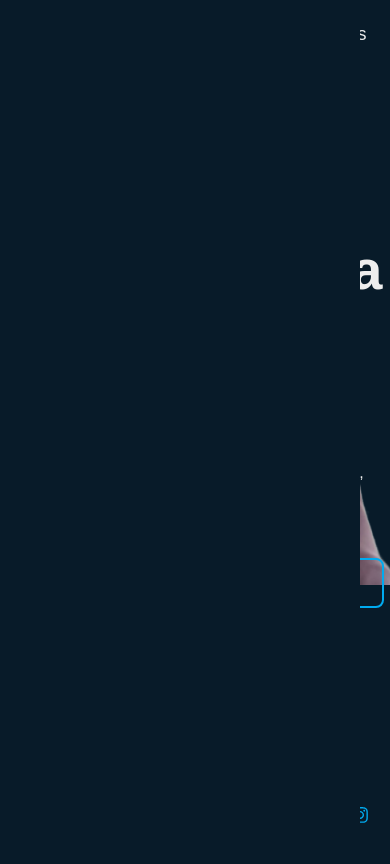
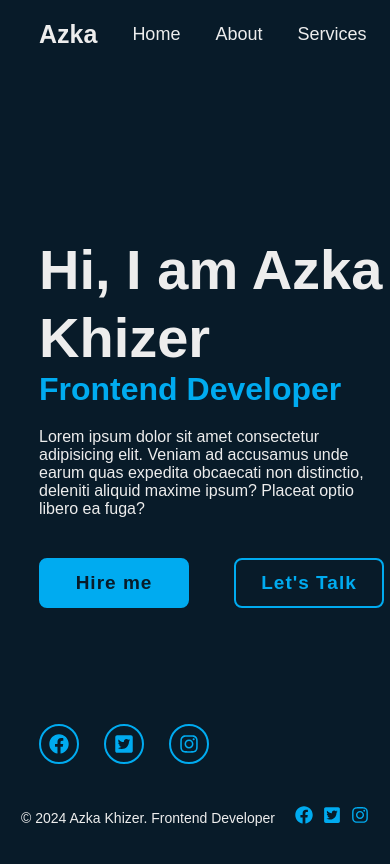
Before and after one commit to AzkaKhizer/portfolio-customCSS, a Next.js app: page / in a window 390 px wide. Shown: the top 864 px of the page. Built offline with nearby package versions, Linux system fonts and the light colour scheme.

Commit message:
Adding portfolio-customCSS

```diff
--- a/src/app/globals.css
+++ b/src/app/globals.css
@@ -106,7 +106,12 @@
   padding: 0 10%;
 
 }
+@media (max-width: 768px){
+  .home{
+    background: none;
+  }
 
+}
 
 .home-content{
   max-width: 600px;
@@ -248,6 +253,7 @@
   justify-content: space-between;
 }
 
+
 .icons::before{
   content: '';
   position:absolute;
@@ -279,6 +285,7 @@
   transition: 0.5s;
 }
 
+
 .icons a:hover{
   color:#081b29
 }
@@ -299,6 +306,7 @@
 .icons a:hover::before{
   width: 100%;
 }
+
 
 .home-imghover{
   position: absolute;
@@ -330,7 +338,7 @@
   z-index: 100;
 }
 @media (max-width: 100px){
-  .home-imghover{
+  .home-img{
     display: none;
   }
 
@@ -466,6 +474,7 @@
   animation: showRight 0.5s ease forwards;
   animation-delay: 0.5s;
 }
+
 
 .skills-title{
   margin-bottom: 20px;
```
